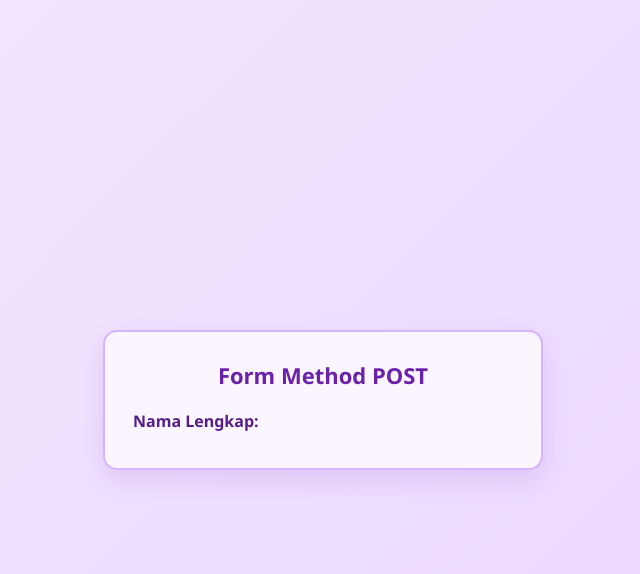
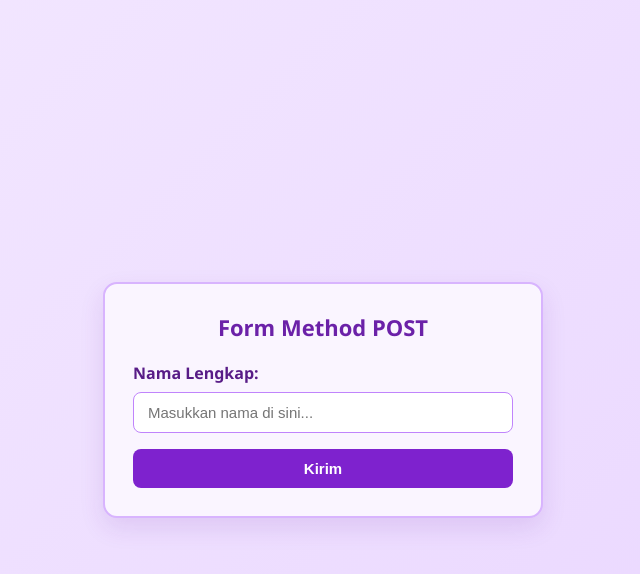
Before and after one commit to nazyypaaisyputri-source/FirstFlask_0138, a Python web app: template templates/index.html in a window 1280 px wide. Shown: the top 574 px of the page, without its empty margins (317-957 px from the left). Run offline with Jinja, Linux system fonts and the light colour scheme; the template is opened without the code that fills it, so the values that code supplies are empty.

Commit message:
tangani input kosong dan ubah placeholder menjadi masukkan nama

```diff
--- a/templates/index.html
+++ b/templates/index.html
@@ -12,3 +12,25 @@
 
         <form method="POST" action="/form-post">
             <label for="nama_input">Nama Lengkap:</label>
+            <input
+                type="text"
+                id="nama_input"
+                name="nama_input"
+                placeholder="Masukkan nama di sini..."
+            >
+            <button type="submit">Kirim</button>
+        </form>
+
+        {% if pesan_error %}
+            <div class="alert-error">{{ pesan_error }}</div>
+        {% endif %}
+
+        {% if hasil_nama %}
+            <div class="result-box">
+                <p class="result-title">Data Diterima (POST):</p>
+                <p class="result-text">Halo, <strong>{{ hasil_nama }}</strong>! Parameter berhasil diproses.</p>
+            </div>
+        {% endif %}
+    </div>
+</body>
+</html>
```
